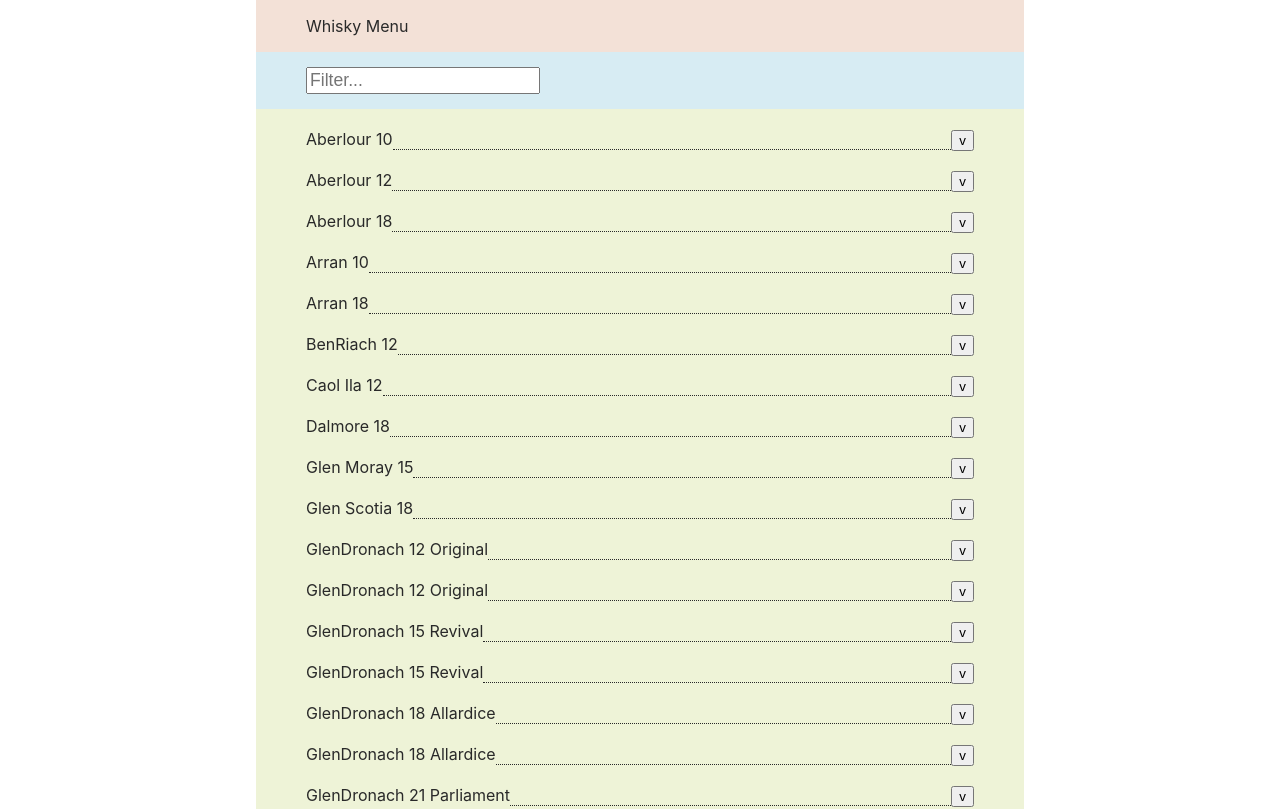
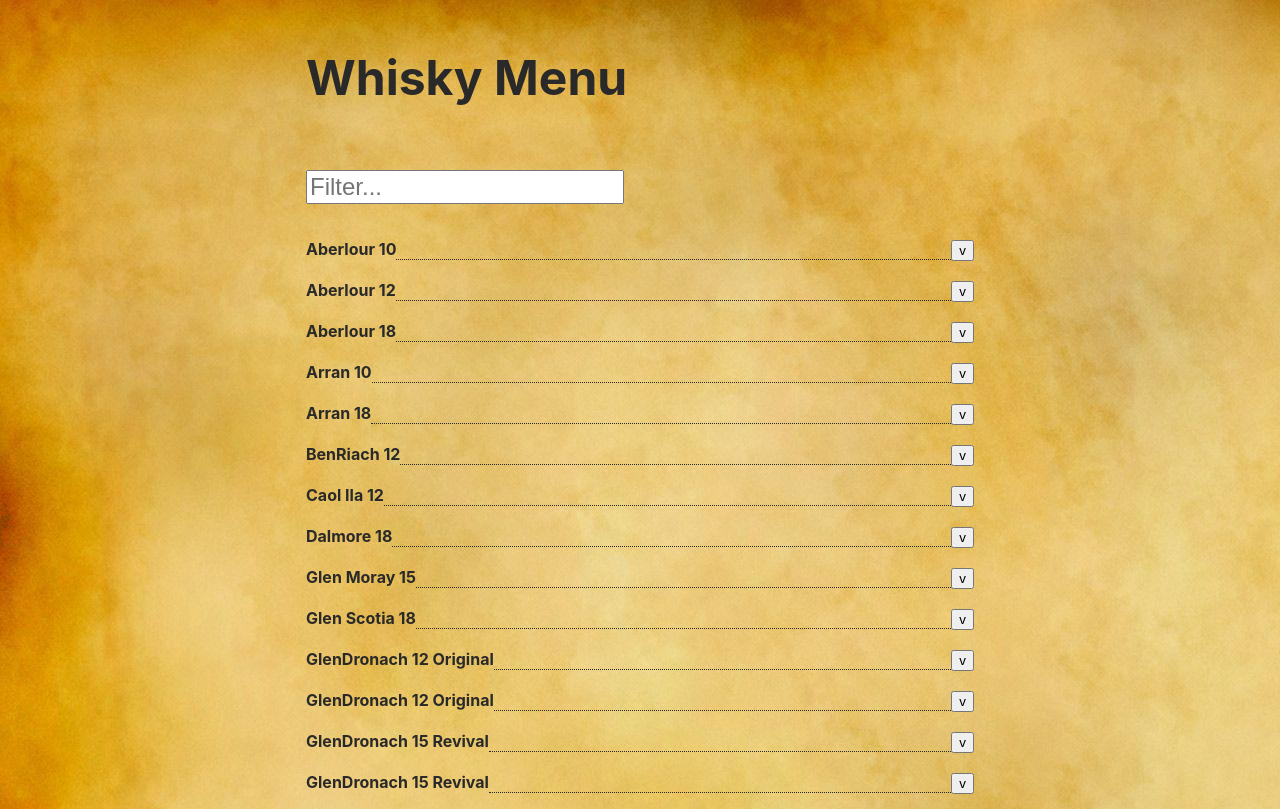
Before and after one commit to lifebeyondfife/whisky-menu, a React (Create React App) app: page / in a window 1280 px wide. Shown: the top 809 px of the page. Built offline with nearby package versions, Linux system fonts and the light colour scheme.

Commit message:
feat(design): paper design

```diff
--- a/src/components/App.css
+++ b/src/components/App.css
@@ -1,3 +1,7 @@
+body {
+  background-image: url("./paper.jpg");
+}
+
 .App {
   text-align: left;
   color: #292929;
--- a/src/components/container/Filter.css
+++ b/src/components/container/Filter.css
@@ -1,5 +1,4 @@
 .Filter {
-  background-color: #d7ecf3;
   padding-left: 50px;
   grid-column-start: 2;
   grid-column-end: 3;
@@ -7,5 +6,5 @@
 
 input {
   margin: 15px 0px 15px 0px;
-  font-size: 110%;
+  font-size: 150%;
 }
--- a/src/components/container/Title.css
+++ b/src/components/container/Title.css
@@ -1,6 +1,7 @@
 .Title {
-  background-color: #f3e1d7;
   padding-left: 50px;
   grid-column-start: 2;
   grid-column-end: 3;
+  font-size: 300%;
+  font-weight: bolder;
 }
--- a/src/components/container/Whisky.css
+++ b/src/components/container/Whisky.css
@@ -1,5 +1,5 @@
 .Whisky {
-  background-color: #eef3d7;
+  font-weight: bold;
   padding: 10px 50px 10px 50px;
   grid-column-start: 2;
   grid-column-end: 3;
--- a/src/components/presentation/WhiskyDetails.css
+++ b/src/components/presentation/WhiskyDetails.css
@@ -1,3 +1,3 @@
 .WhiskyDetails {
-  background-color: #d7f3e8;
+  background-color: rgba(243, 243, 215, 0.4);
 }
--- a/src/components/presentation/WhiskyName.css
+++ b/src/components/presentation/WhiskyName.css
@@ -1,6 +1,4 @@
 .WhiskyName {
-  background-color: #eef3d7;
-  padding: 10px 50px 10px 50px;
   grid-column-start: 2;
   grid-column-end: 3;
 }
@@ -27,7 +25,3 @@
 .right {
   float: right;
 }
-
-.small {
-  font-size: 80%;
-}
```
Also changed, not shown: src/components/paper.jpg (added).
